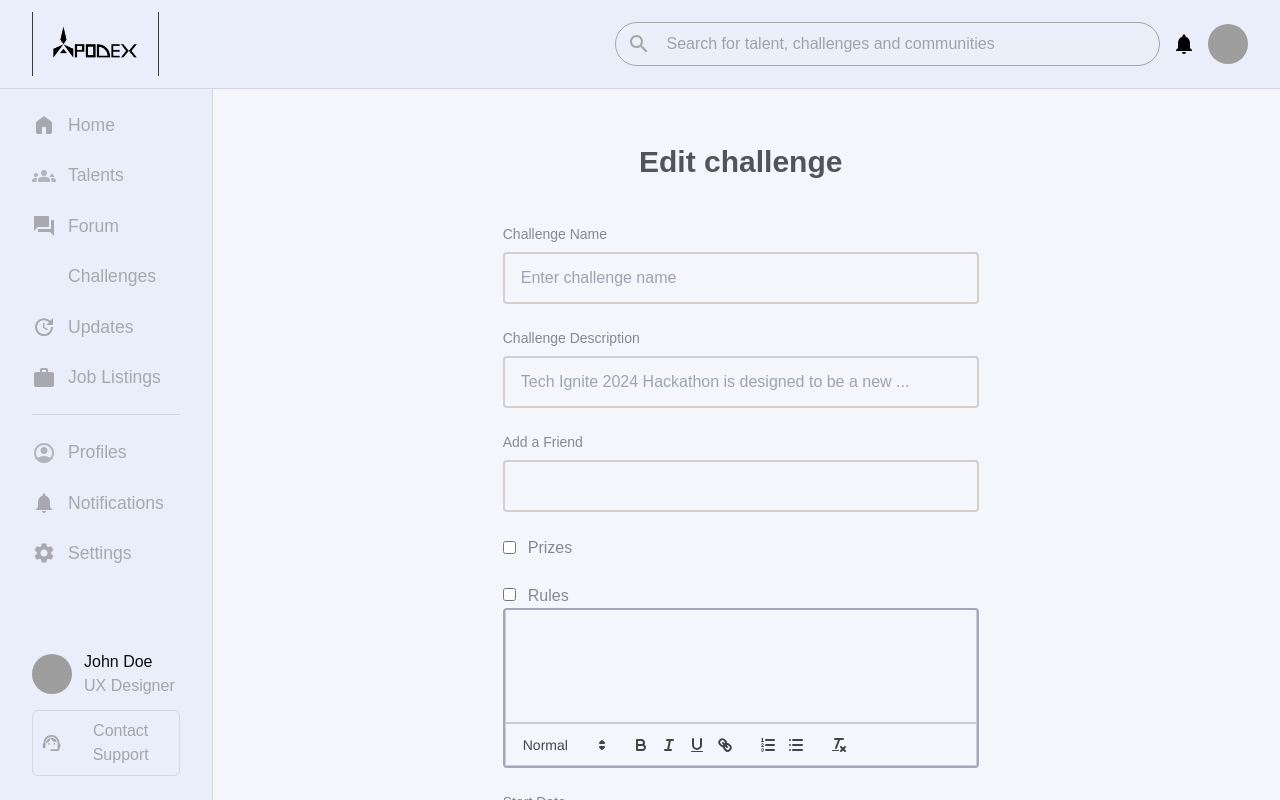
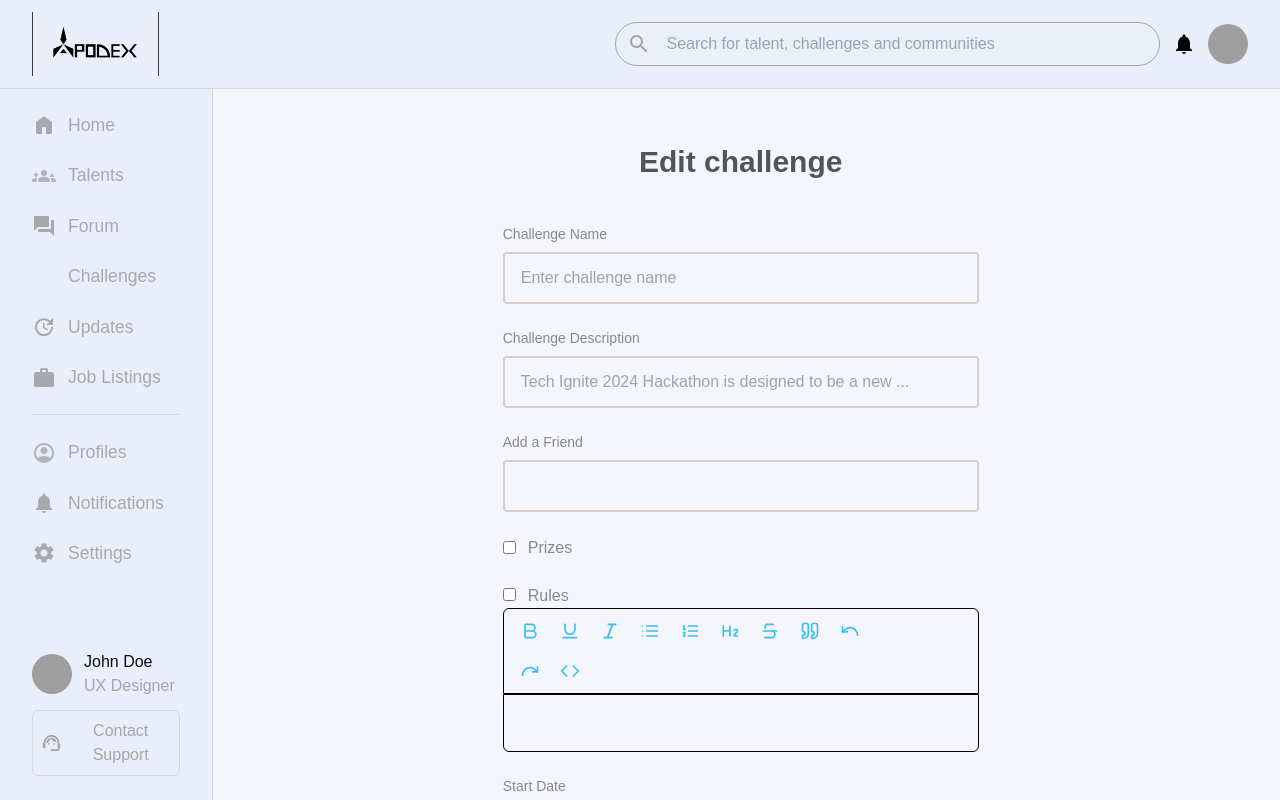
Before and after one commit to gdscuniuyoorg/apodex_frontend_new, a Next.js app: page /dashboard/challenges/edit in a window 1280 px wide. Shown: the top 800 px of the page. Built offline with nearby package versions, Linux system fonts and the light colour scheme; no server answers; grey boxes are pictures that could not be loaded; a web font is replaced by a local one.

Commit message:
fixed deployment issue

```diff
--- a/app/dashboard/challenges/edit/page.tsx
+++ b/app/dashboard/challenges/edit/page.tsx
@@ -7,12 +7,12 @@ import Button from "@/components/buttons/Button";
 import InputBox from "@/components/Inputs/InputBox";
 import LabelText from "@/components/Labels/Labeltext";
 import { CalendarForm } from "@/components/UI/datepicker";
-import { boolean } from "zod";
-import ReactQuill from "react-quill";
-import "react-quill/dist/quill.snow.css";
+import Tiptap from "@/components/tipTap/Tiptap";
 
 const EditChallengePage = () => {
   const router = useRouter();
+
+  const [tipTapContent, setTipTapContent] = useState<string>("");
 
   const [formData, setFormData] = useState({
     challengeName: "",
@@ -24,6 +24,10 @@ const EditChallengePage = () => {
 
   const [value, setValue] = useState("");
   const [isFormValid, setIsFormValid] = useState(false);
+
+  const changeTiptapContent = (reason: any) => {
+    setTipTapContent(reason);
+  };
 
   const validateForm = () => {
     // Check if all required fields are filled out
@@ -67,7 +71,6 @@ const EditChallengePage = () => {
     const files = event.dataTransfer.files;
     console.log(files);
   };
-
 
   const [challengeName, setChallengeName] = useState<string>("");
   const [challengeDescription, setChallengeDescription] = useState<string>("");
@@ -177,11 +180,11 @@ const EditChallengePage = () => {
                   Rules
                 </label>
               </div>
-              <ReactQuill
-                theme="snow"
-                className='border-2 border-gray rounded-[4px] w-full h-[10rem] text-editor flex flex-col-reverse bg-white"'
-                value={value}
-                onChange={setValue}
+              <Tiptap
+                value={tipTapContent}
+                onChange={(newContent: string) =>
+                  changeTiptapContent(newContent)
+                }
               />
             </div>
 
@@ -212,7 +215,7 @@ const EditChallengePage = () => {
                 className="w-1/2 flex items-center justify-center  border-none bg-[#C2C2C433]  text-[#6D6E72]"
                 onClick={handleNext}
               >
-               Cancel
+                Cancel
               </Button>
               <Button
                 className="w-1/2 flex items-center justify-center"
```
